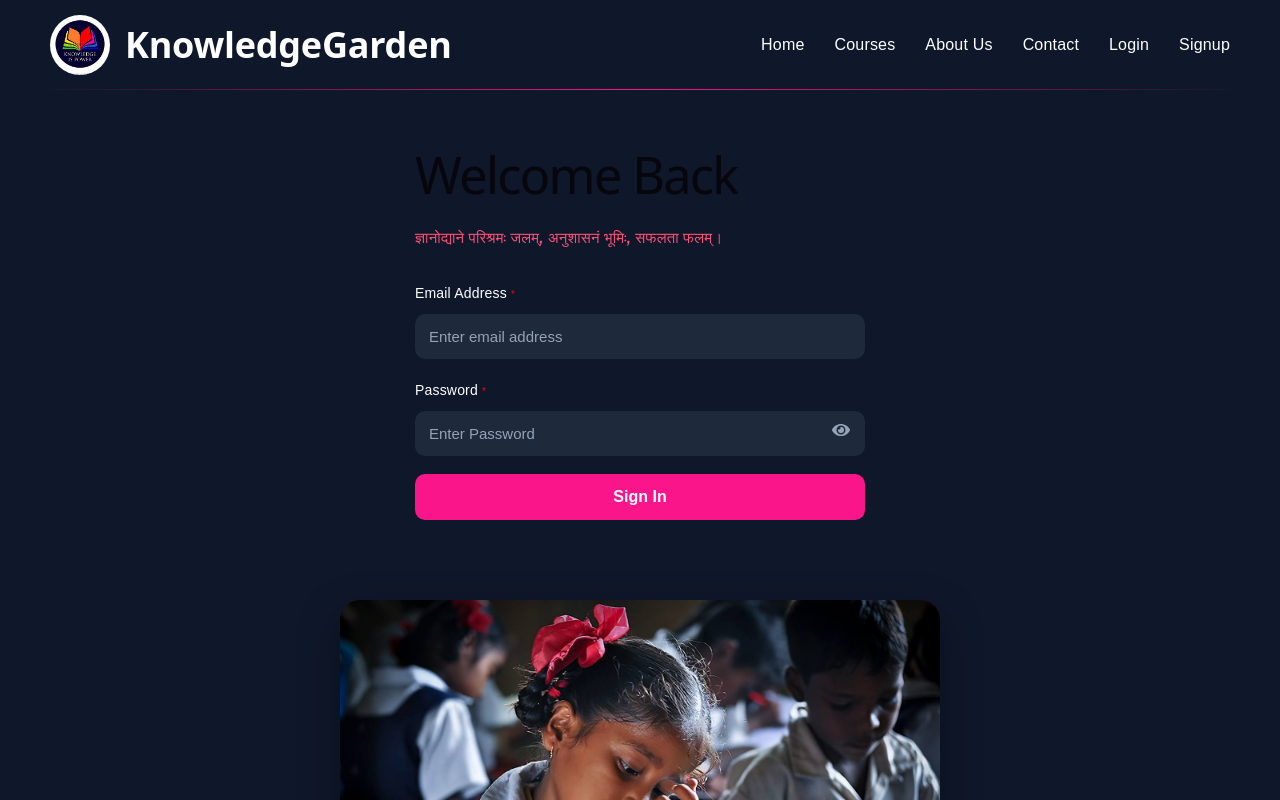
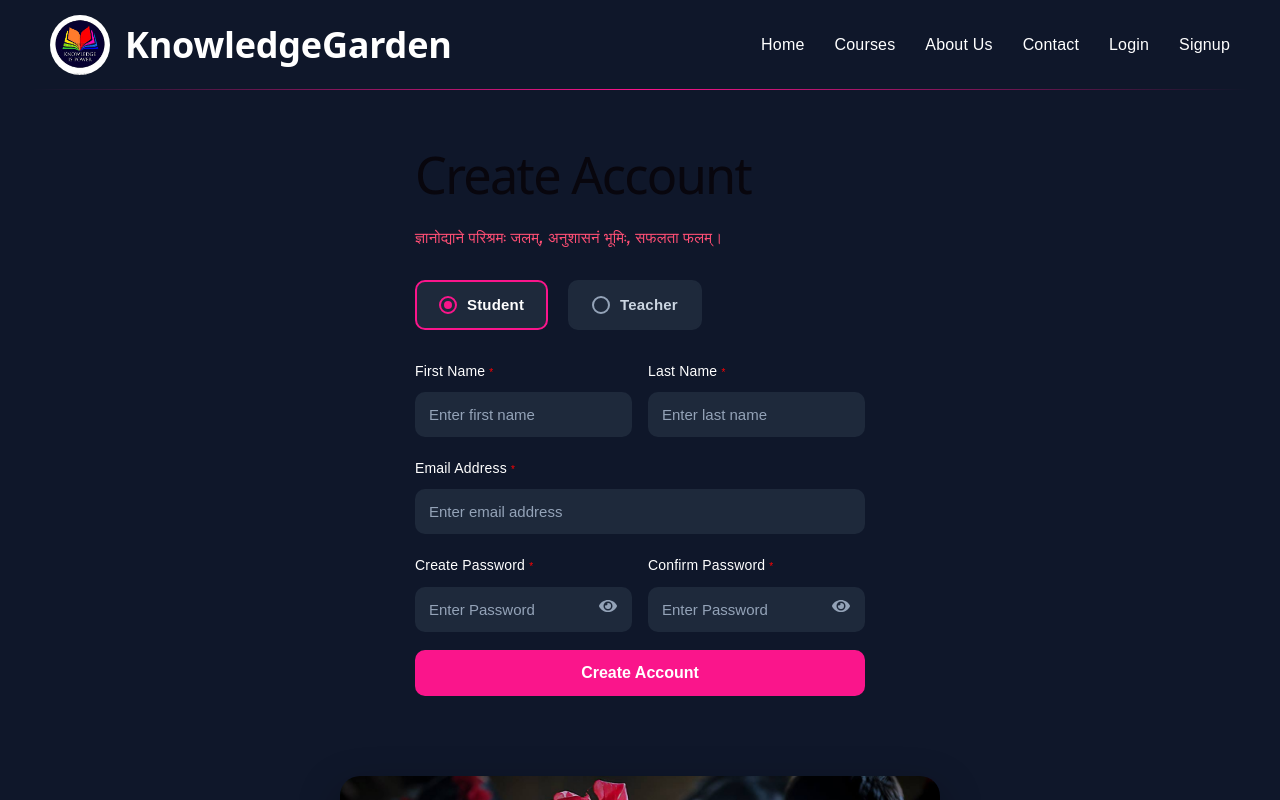
Before and after one commit to nikhildeshmukh77/CDAC_PROJECT, a React (Vite) app in the folder frontend/: page / in a window 1280 px wide. Shown: the top 800 px of the page. Built offline with nearby package versions, Linux system fonts and the light colour scheme.

Commit message:
Register.jsx and css

```diff
--- a/frontend/package.json
+++ b/frontend/package.json
@@ -10,9 +10,13 @@
     "preview": "vite preview"
   },
   "dependencies": {
+    "cors": "^2.8.6",
     "react": "^19.2.6",
     "react-dom": "^19.2.6",
-    "react-icons": "^5.6.0"
+    "react-icons": "^5.6.0",
+    "react-router": "^7.16.0",
+    "react-router-dom": "^7.16.0",
+    "react-toastify": "^11.1.0"
   },
   "devDependencies": {
     "@eslint/js": "^10.0.1",
--- a/frontend/src/App.jsx
+++ b/frontend/src/App.jsx
@@ -1,8 +1,24 @@
+
+import { BrowserRouter, Routes, Route } from "react-router-dom";
+import Navbar from "./components/Navbar";
 import Login from "./pages/Login";
+import Register from "./pages/Register";
 
-function App(){
+function App() {
 
-  return <Login />;
+  return (
+    <BrowserRouter>
+    <Routes>
+
+      <Route path="/" element={<Register />} />
+      <Route path="/Login" element={<Login />} />
+      {/* <Route path="/Home" element={<Home />} />
+      <Route path="/Courses" element={<Courses />} />
+      <Route path="/AboutUs" element={<About Us />} />
+      <Route path="/Contact" element={<Contact />} /> */}
+    </Routes>
+  </BrowserRouter>
+  )
 }
 
 export default App;
--- /dev/null
+++ b/frontend/src/pages/Register.css
@@ -0,0 +1,255 @@
+/* ==========================================
+   REGISTER LAYOUT
+========================================== */
+
+.register-container {
+  min-height: calc(100vh - 80px);
+
+  display: flex;
+  justify-content: center;
+  align-items: center;
+
+  gap: 80px;
+  padding: 40px 8%;
+
+  flex-wrap: wrap;
+}
+
+
+/* ==========================================
+   REGISTER FORM
+========================================== */
+
+.register-form {
+  width: 100%;
+  max-width: 550px;
+}
+
+.register-form h1 {
+  font-size: 2.8rem;
+  margin-bottom: 12px;
+}
+
+.register-form .subtitle {
+  font-size: 15px;
+  line-height: 1.6;
+  color: #cbd5e1;
+  margin-bottom: 30px;
+}
+
+.register-form .subtitle span {
+  color: #ff4f75;
+  font-style: italic;
+  font-weight: 600;
+}
+
+
+/* ==========================================
+   LABELS
+========================================== */
+
+.register-form label {
+  display: block;
+  margin-bottom: 6px;
+  font-size: 14px;
+}
+
+.register-form .required {
+  color: red;
+  font-size: 10px;
+}
+
+
+/* ==========================================
+   INPUTS
+========================================== */
+
+.register-form input {
+  width: 100%;
+  padding: 14px;
+
+  margin-bottom: 18px;
+
+  border: none;
+  border-radius: 10px;
+
+  background: #1e293b;
+  color: white;
+
+  font-size: 15px;
+}
+
+.register-form input::placeholder {
+  color: #94a3b8;
+}
+
+.register-form input:focus {
+  outline: 2px solid #fa158b;
+}
+
+
+/* ==========================================
+   PASSWORD
+========================================== */
+
+.register-form .password-container {
+  position: relative;
+}
+
+.register-form .eye-icon {
+  position: absolute;
+  right: 15px;
+  top: 35%;
+
+  transform: translateY(-50%);
+  cursor: pointer;
+
+  color: #94a3b8;
+}
+
+
+/* ==========================================
+   BUTTON
+========================================== */
+
+.register-form button {
+  width: 100%;
+  padding: 14px;
+
+  border: none;
+  border-radius: 10px;
+
+  background-color: #fa158b;
+  color: white;
+
+  font-size: 16px;
+  font-weight: 600;
+
+  cursor: pointer;
+  transition: 0.3s;
+}
+
+.register-form button:hover {
+  opacity: 0.9;
+}
+
+
+/* ==========================================
+   ROLE SELECTION
+========================================== */
+
+.role-container {
+  display: flex;
+  gap: 20px;
+  margin-bottom: 22px;
+}
+
+.role-option {
+  display: flex;
+  align-items: center;
+  gap: 10px;
+
+  cursor: pointer;
+  font-size: 15px;
+  font-weight: 600;
+  color: #cbd5e1;
+
+  padding: 10px 22px;
+  border-radius: 10px;
+  border: 2px solid #1e293b;
+  background: #1e293b;
+
+  transition: border-color 0.2s, color 0.2s;
+}
+
+/* Hide native radio */
+.role-option input[type="radio"] {
+  display: none;
+  width: auto;
+  margin-bottom: 0;
+}
+
+/* Custom dot */
+.role-dot {
+  width: 18px;
+  height: 18px;
+  border-radius: 50%;
+  border: 2px solid #94a3b8;
+  display: inline-block;
+  position: relative;
+  transition: border-color 0.2s;
+  flex-shrink: 0;
+}
+
+.role-dot::after {
+  content: "";
+  width: 8px;
+  height: 8px;
+  border-radius: 50%;
+  background: #fa158b;
+  position: absolute;
+  top: 50%;
+  left: 50%;
+  transform: translate(-50%, -50%) scale(0);
+  transition: transform 0.2s ease;
+}
+
+.role-option input[type="radio"]:checked + .role-dot {
+  border-color: #fa158b;
+}
+
+.role-option input[type="radio"]:checked + .role-dot::after {
+  transform: translate(-50%, -50%) scale(1);
+}
+
+.role-option:has(input[type="radio"]:checked) {
+  border-color: #fa158b;
+  color: white;
+}
+
+
+/* ==========================================
+   SIDE-BY-SIDE FIELD ROW
+========================================== */
+
+.field-row {
+  display: flex;
+  gap: 16px;
+}
+
+.field-group {
+  flex: 1;
+  display: flex;
+  flex-direction: column;
+}
+
+.field-group input {
+  width: 100%;
+}
+
+
+/* ==========================================
+   IMAGE
+========================================== */
+
+.register-image {
+  display: flex;
+  justify-content: center;
+  align-items: center;
+}
+
+.register-image img {
+  width: 600px;
+  max-width: 100%;
+  height: auto;
+
+  border-radius: 20px;
+
+  box-shadow: 0 15px 40px rgba(0, 0, 0, 0.35);
+
+  transition: transform 0.3s ease;
+}
+
+.register-image img:hover {
+  transform: scale(1.02);
+}
--- /dev/null
+++ b/frontend/src/pages/Register.jsx
@@ -0,0 +1,135 @@
+import { useState } from "react";
+import { FaEye, FaEyeSlash } from "react-icons/fa";
+
+import student from "../assets/student.png";
+import Navbar from "../components/Navbar";
+import "./Register.css"
+
+function Register() {
+  const [firstName, setFirstName] = useState("");
+  const [lastName, setLastName] = useState("");
+  const [email, setEmail] = useState("");
+  const [password, setPassword] = useState("");
+  const [confirmPassword, setConfirmPassword] = useState("");
+  const [role, setRole] = useState("student");
+
+  const [showPassword, setShowPassword] = useState(false);
+  const [showConfirmPassword, setShowConfirmPassword] = useState(false);
+
+  return (
+    <>
+      <Navbar />
+
+      <div className="login-container">
+        <div className="login-form">
+          <h1>Create Account</h1>
+          <br />
+
+          <p className="subtitle">
+            <span>
+              <b>ज्ञानोद्याने परिश्रमः जलम्, अनुशासनं भूमिः, सफलता फलम्।</b>
+            </span>
+          </p>
+
+          {/* Role Selection */}
+          <div className="role-container">
+            <label className="role-option">
+              <input
+                type="radio"
+                name="role"
+                value="student"
+                checked={role === "student"}
+                onChange={() => setRole("student")}
+              />
+              <span className="role-dot"></span>
+              Student
+            </label>
+
+            <label className="role-option">
+              <input
+                type="radio"
+                name="role"
+                value="teacher"
+                checked={role === "teacher"}
+                onChange={() => setRole("teacher")}
+              />
+              <span className="role-dot"></span>
+              Teacher
+            </label>
+          </div>
+
+          {/* First Name & Last Name - same line */}
+          <div className="field-row">
+            <div className="field-group">
+              <label>First Name <span className="required">*</span></label>
+              <input
+                type="text"
+                placeholder="Enter first name"
+                value={firstName}
+                onChange={(e) => setFirstName(e.target.value)}
+              />
+            </div>
+            <div className="field-group">
+              <label>Last Name <span className="required">*</span></label>
+              <input
+                type="text"
+                placeholder="Enter last name"
+                value={lastName}
+                onChange={(e) => setLastName(e.target.value)}
+              />
+            </div>
+          </div>
+
+          <label>Email Address <span className="required">*</span></label>
+          <input
+            type="email"
+            placeholder="Enter email address"
+            value={email}
+            onChange={(e) => setEmail(e.target.value)}
+          />
+
+          {/* Create Password & Confirm Password - same line */}
+          <div className="field-row">
+            <div className="field-group">
+              <label>Create Password <span className="required">*</span></label>
+              <div className="password-container">
+                <input
+                  type={showPassword ? "text" : "password"}
+                  placeholder="Enter Password"
+                  value={password}
+                  onChange={(e) => setPassword(e.target.value)}
+                />
+                <span className="eye-icon" onClick={() => setShowPassword(!showPassword)}>
+                  {showPassword ? <FaEyeSlash /> : <FaEye />}
+                </span>
+              </div>
+            </div>
+
+            <div className="field-group">
+              <label>Confirm Password <span className="required">*</span></label>
+              <div className="password-container">
+                <input
+                  type={showConfirmPassword ? "text" : "password"}
+                  placeholder="Enter Password"
+                  value={confirmPassword}
+                  onChange={(e) => setConfirmPassword(e.target.value)}
+                />
+                <span className="eye-icon" onClick={() => setShowConfirmPassword(!showConfirmPassword)}>
+                  {showConfirmPassword ? <FaEyeSlash /> : <FaEye />}
+                </span>
+              </div>
+            </div>
+          </div>
+
+          <button>Create Account</button>
+        </div>
+
+        <div className="login-image">
+          <img src={student} alt="Student" />
+        </div>
+      </div>
+    </>
+  );
+}
+
+export default Register;
```
Also changed, not shown: frontend/src/components/Navbar.jsx (+11 -0 lines), 1 other file (tests, documents, lock files or other folders).
